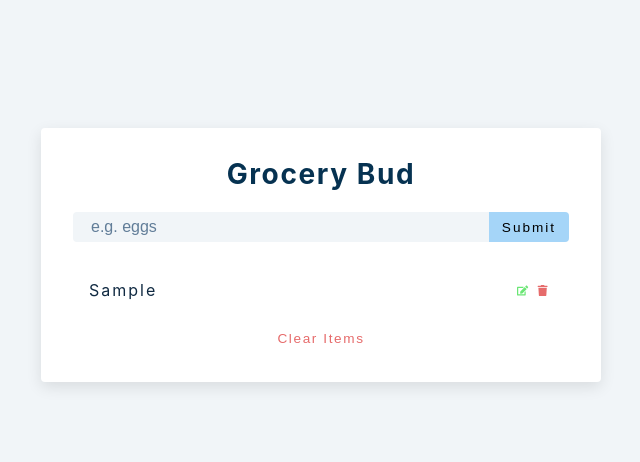
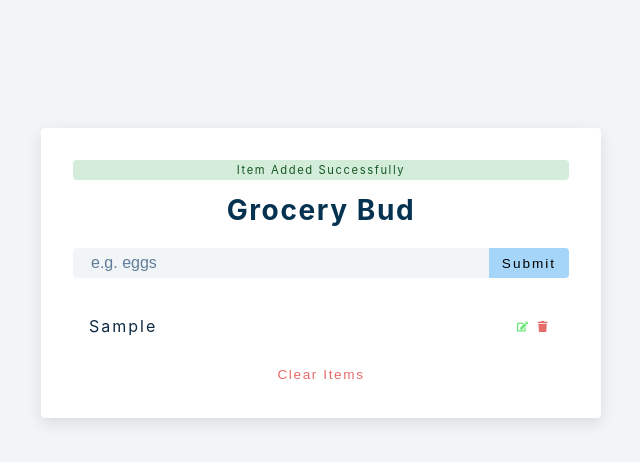
Before and after one commit to shaikat17/grocery-bud, a React (Create React App) app: page / in a window 1280 px wide. Both pictures are taken after typing "Sample" into the empty fields and a click on the button "Submit". Shown: the top 462 px of the page, without its empty margins (319-959 px from the left). Built offline with nearby package versions, Linux system fonts and the light colour scheme; the HTML template or start-up script is replaced by a standard one.

Commit message:
Added alert system for empty value and new item input

```diff
--- a/src/App.js
+++ b/src/App.js
@@ -10,11 +10,15 @@ function App() {
   const [editID, setEditID] = useState(null);
   const [alert, setAlert] = useState({ show: false, msg: "", type: "" });
 
+  const showAlert = (show=false, msg='', type='') => {
+    setAlert({show, msg, type})
+  }
+
   const handleSubmit = (e) => {
     e.preventDefault()
 
     if (!name) {
-
+      showAlert(true, 'Please Enter Value.', 'danger')
     } else if (name && isEditing) {
 
     } else {
@@ -23,12 +27,14 @@ function App() {
 
       setName('')
 
+      showAlert(true, 'Item Added Successfully', 'success')
+
     }
   }
   return (
     <section className="section-center">
     <form onSubmit={handleSubmit} className="grocery-form">
-      {alert.show && <Alert />}
+      {alert.show && <Alert alt={alert} removeAlert={showAlert} />}
       <h3>Grocery Bud</h3>
       <div className="form-control">
       <input type="text" className="grocery" placeholder="e.g. eggs" value={name} onChange={(e) => setName(e.target.value)} />
--- a/src/components/alert/Alert.js
+++ b/src/components/alert/Alert.js
@@ -1,8 +1,15 @@
-import React from 'react'
+import React, { useEffect } from 'react'
 
-const Alert = () => {
+const Alert = (props) => {
+  const {type, msg} = props.alt
+  useEffect(() => {
+    const timeOut = setTimeout(() => {
+      props.removeAlert()
+    }, 3000);
+    return () => clearTimeout(timeOut)
+  },[])
   return (
-    <div>Alert</div>
+    <p className={`alert alert-${type}`}>{msg}</p>
   )
 }
 
```
